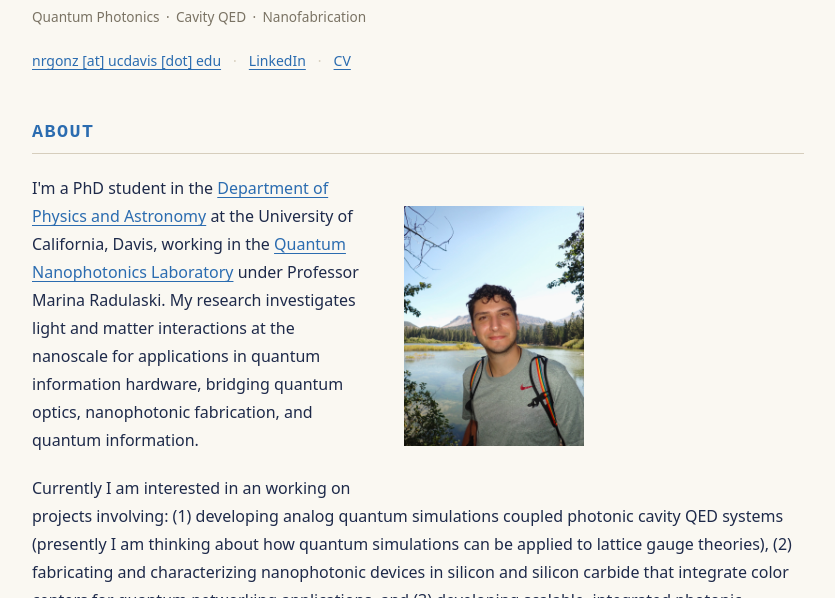
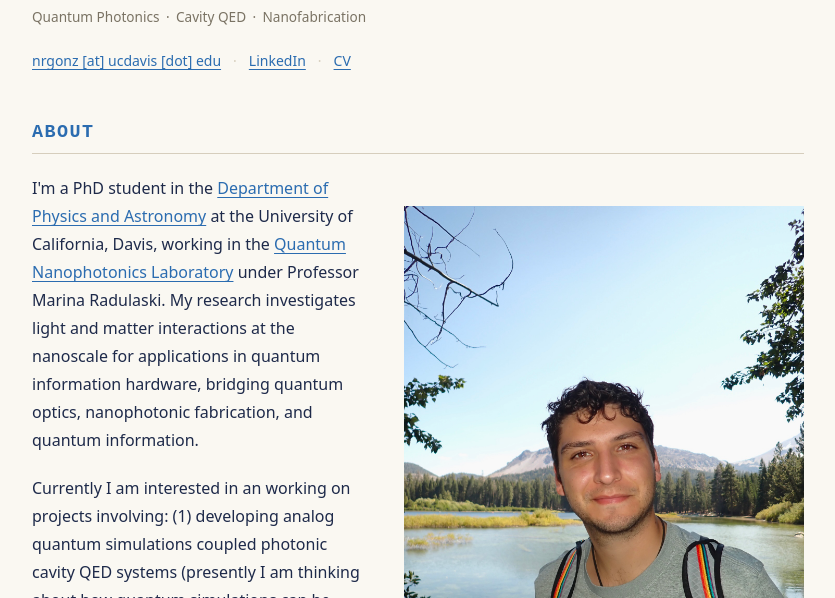
Before and after one commit to ngonzal/ngonzal.github.io, an Astro site in the folder Page/: page / in a window 1280 px wide. Shown: the part 202-800 px from the top of the page, without its empty margins (222-1057 px from the left). Built offline with nearby package versions, Linux system fonts and the light colour scheme; Astro itself is replaced by a stand-in of ours.

Commit message:
sizing of photos

```diff
--- a/Page/src/pages/index.astro
+++ b/Page/src/pages/index.astro
@@ -37,8 +37,8 @@ const meta = {
   <section class="section">
     <h2 class="section-heading">About</h2>
     <div class="prose">
-      <div class="hero-photo" style="width: 300pt;">
-        <img src="/photos/cover_photo.jpg" alt="Nathan González" />
+      <div class="hero-photo">
+        <img src="/photos/cover_photo.jpg" alt="Nathan González" style="width: 300pt;"/>
       </div>
       <p>
         I'm a PhD student in the <a
```
